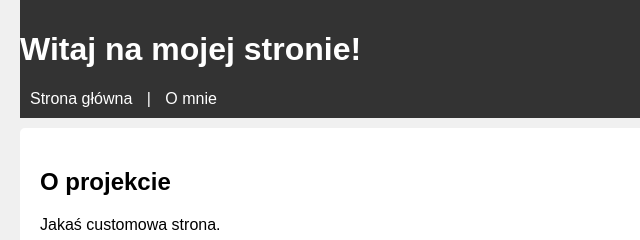
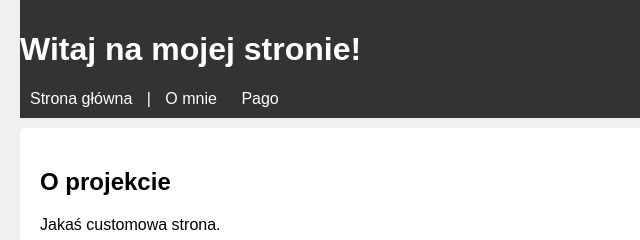
Before and after one commit to misiu2642/Website, a plain HTML site: page index.html in a window 1280 px wide. Shown: the top 240 px of the page, 0-640 px from the left. Drawn offline with Linux system fonts and the light colour scheme.

Commit message:
Update index.html

```diff
--- a/index.html
+++ b/index.html
@@ -12,6 +12,7 @@
         <nav>
             <a href="index.html">Strona główna</a> |
             <a href="about.html">O mnie</a>
+            <a href="image.png">Pago</a>
         </nav>
     </header>
 
```
